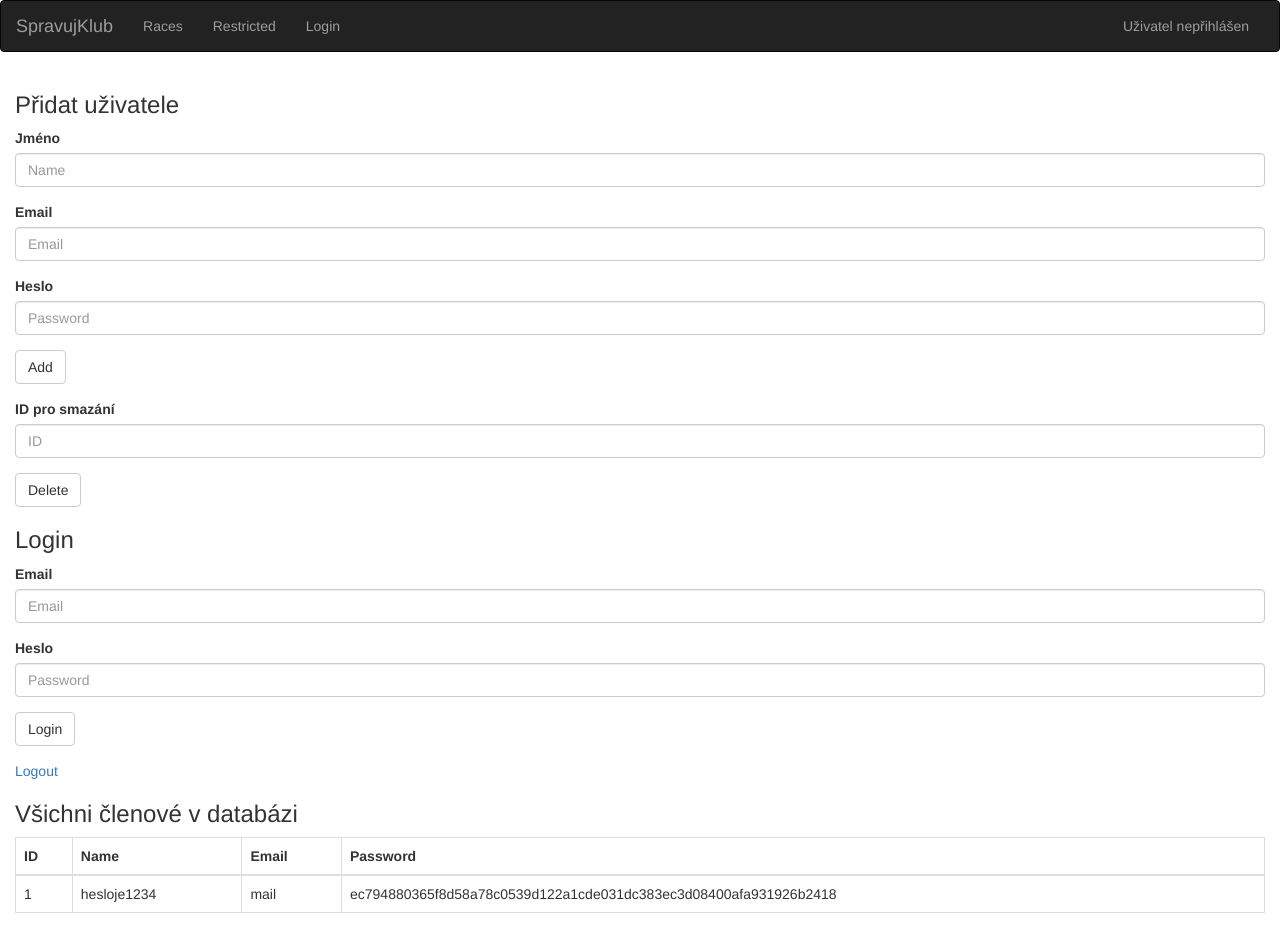
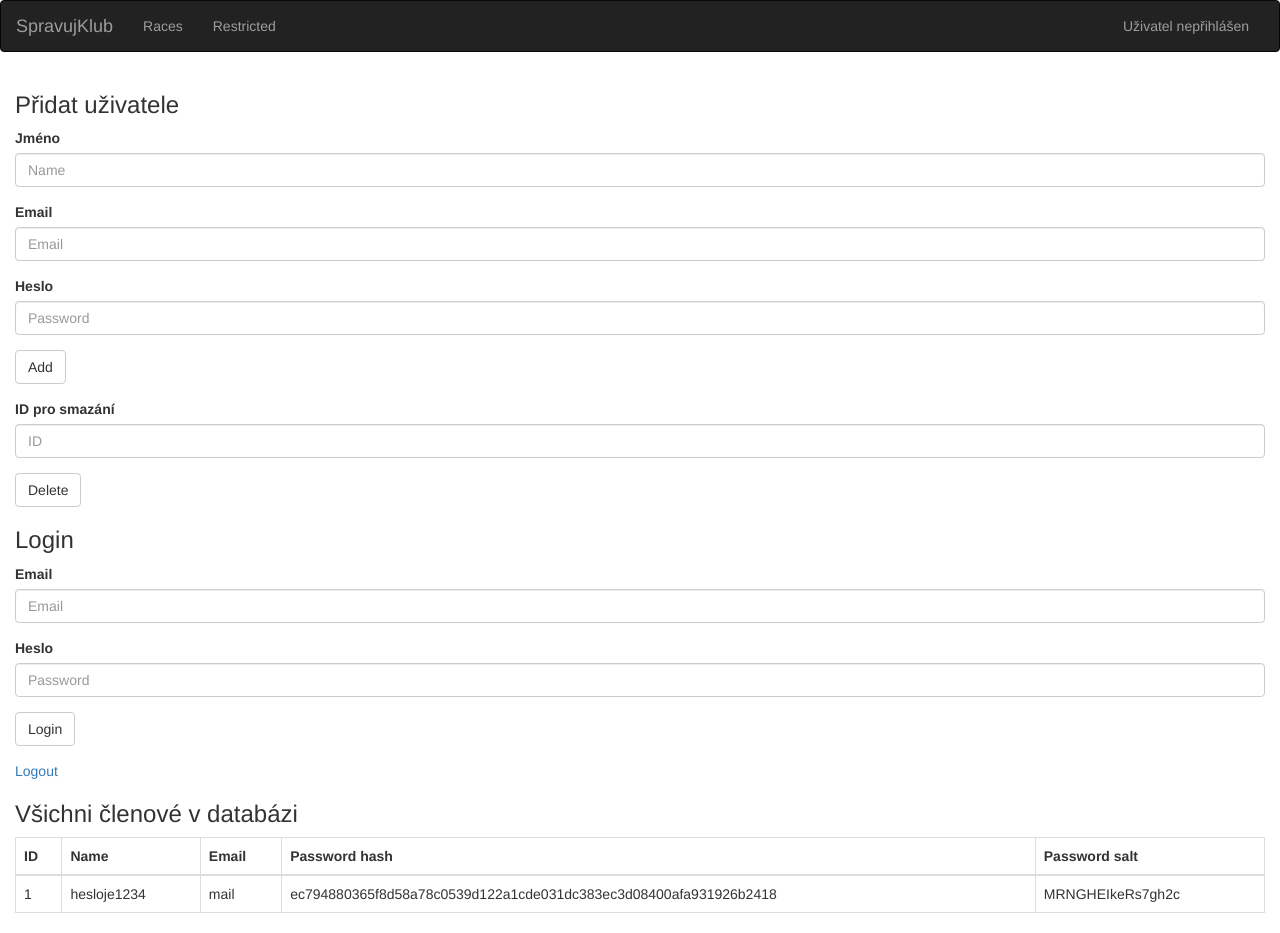
Before and after one commit to MSKL/fit-bi-si1, a Flask app: page / in a window 1280 px wide. Run offline with Flask 2, Linux system fonts and the light colour scheme; data comes from the database, SQL or seed files in the repository; both versions use the stored data as it was after the commit; some libraries are stand-ins or nearby versions.

Commit message:
Added basic crypto

```diff
--- /dev/null
+++ b/spravujklub/crypto.py
@@ -0,0 +1,17 @@
+import hashlib
+import random
+
+ALPHABET = "0123456789abcdefghijklmnopqrstuvwxyzABCDEFGHIJKLMNOPQRSTUVWXYZ"
+
+
+def hash_password(username, salt):
+    """ Takes in an username and salt and returns a hash
+    :param username: string
+    :param salt: string
+    :return: hash - 64 digits
+    """
+    return hashlib.sha256(str(username).encode('utf-8') + str(salt).encode('utf-8')).hexdigest()
+
+
+def generate_salt(len):
+    return ''.join(random.choice(ALPHABET) for i in range(len))
--- a/spravujklub/main.py
+++ b/spravujklub/main.py
@@ -12,20 +12,20 @@ app.config.from_pyfile("config.py")
 
 # Setup the DB (the comment below is a hack for Pycharm autocomplete)
 db = SQLAlchemy(app)
-""":type: sqlalchemy.orm.SQLAlchemy"""
 
 # Setup the login manager and init
 login_manager = LoginManager()
 login_manager.init_app(app)
 
-# Import the render views
+# Import the render views after setting up the application
 from views import *
 
 
 @login_manager.user_loader
 def load_user(user_id):
     """should take the unicode ID of a user, and return the corresponding user object"""
-    #return Member.get(user_id)
+    # TODO: This does not work ATM. It should query the DB for an userid. It is used to preserve user login after shutdown.
+    # return Member.get(user_id)
     return None
 
 
--- a/spravujklub/models.py
+++ b/spravujklub/models.py
@@ -1,4 +1,5 @@
 from main import db
+from crypto import generate_salt
 
 
 class Member(db.Model):
@@ -8,11 +9,13 @@ class Member(db.Model):
     name = db.Column(db.String(50))
     email = db.Column(db.String(50))
     password = db.Column(db.String(50))
+    salt = db.Column(db.String(16))
 
-    def __init__(self, name, email, password):
+    def __init__(self, name, email, password, salt):
         self.name = name
         self.email = email
         self.password = password
+        self.salt = salt
 
     def is_authenticated(self):
         """This property should return True if this is an anonymous user. (Actual users should return False instead.)"""
--- a/spravujklub/templates/base.html
+++ b/spravujklub/templates/base.html
@@ -24,15 +24,8 @@
 						<!-- Collect the nav links, forms, and other content for toggling -->
 						<div class="collapse navbar-collapse" id="bs-example-navbar-collapse-1">
 							<ul class="nav navbar-nav">
-								<li>
-									<a href="{{ url_for('races') }}">Races</a>
-								</li>
-								<li>
-									<a>Restricted</a>
-								</li>
-								<li>
-									<a>Login</a>
-								</li>
+								<li><a href="{{ url_for('races') }}">Races</a></li>
+								<li><a href="{{ url_for('restricted') }}">Restricted</a></li>
 							</ul>
 
 							<ul class="nav navbar-nav navbar-right">
--- a/spravujklub/templates/index.html
+++ b/spravujklub/templates/index.html
@@ -58,7 +58,8 @@
                     <th>ID</th>
                     <th>Name</th>
                     <th>Email</th>
-					<th>Password</th>
+					<th>Password hash</th>
+					<th>Password salt</th>
                 </tr>
                 </thead>
                 <tbody id="displayArea">
@@ -68,6 +69,7 @@
                         <td>{{ member.name }}</td>
                         <td>{{ member.email }}</td>
 						<td>{{ member.password }}</td>
+						<td>{{ member.salt }}</td>
                     </tr>
                 {% endfor %}
                 </tbody>
--- a/spravujklub/views.py
+++ b/spravujklub/views.py
@@ -1,12 +1,13 @@
 from flask import request, render_template, redirect
+from flask_login import login_required, login_user
 from entities.Race import Race
 from main import app, db
 from models import Member
-import flask_login
+from crypto import hash_password, generate_salt
 import datetime
 
 
-@app.route('/', methods=['GET'])
+@app.route('/', methods=['GET', 'POST'])
 def index():
     # Testing adding to the DB
     name = request.values.get("name")
@@ -18,9 +19,11 @@ def index():
     login_mail = request.values.get("login_mail")
     login_password = request.values.get("login_password")
 
-    if name and email:
-        # Create a new memberą
-        new_member = Member(name=name, email=email, password=password)
+    if name and email and password:
+        # Create a new member
+        password_salt = generate_salt(16)
+        password_hash = hash_password(password, password_salt)
+        new_member = Member(name=name, email=email, password=password_hash, salt=password_salt)
         # Add it to the database session
         db.session.add(new_member)
         # Commit the change to the DB
@@ -36,8 +39,9 @@ def index():
         if not some_user:
             print("User not found")
         else:
-            if login_password == some_user.password:
-                flask_login.login_user(some_user)
+            hashed = hash_password(login_password, some_user.salt)
+            if hashed == some_user.password:
+                login_user(some_user)
                 print("Logged in user %s" % some_user.email)
 
     # Get all members from the DB
@@ -76,11 +80,11 @@ def login():
     pass
 
 
-@flask_login.login_required
 @app.route('/restricted')
+@login_required
 def restricted():
     """just a test site to see if the auth works"""
-    return "User must be logged in to see this!"
+    return "User is now logged in. Others can't see this.!"
 
 
 @app.route('/logout')
```
Also changed, not shown: spravujklub/entities/User.py (deleted, +0 -8 lines), spravujklub/database/database.db.
